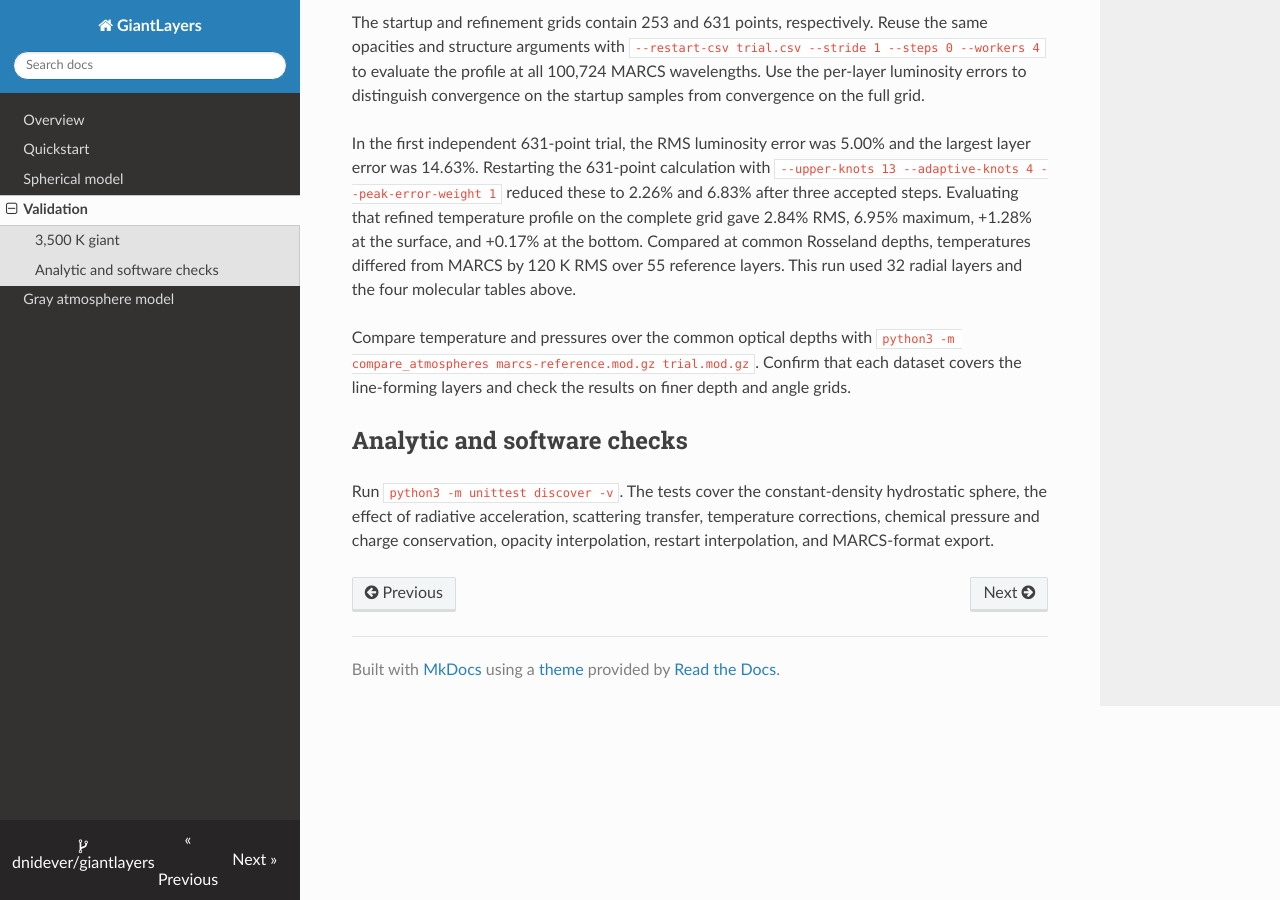
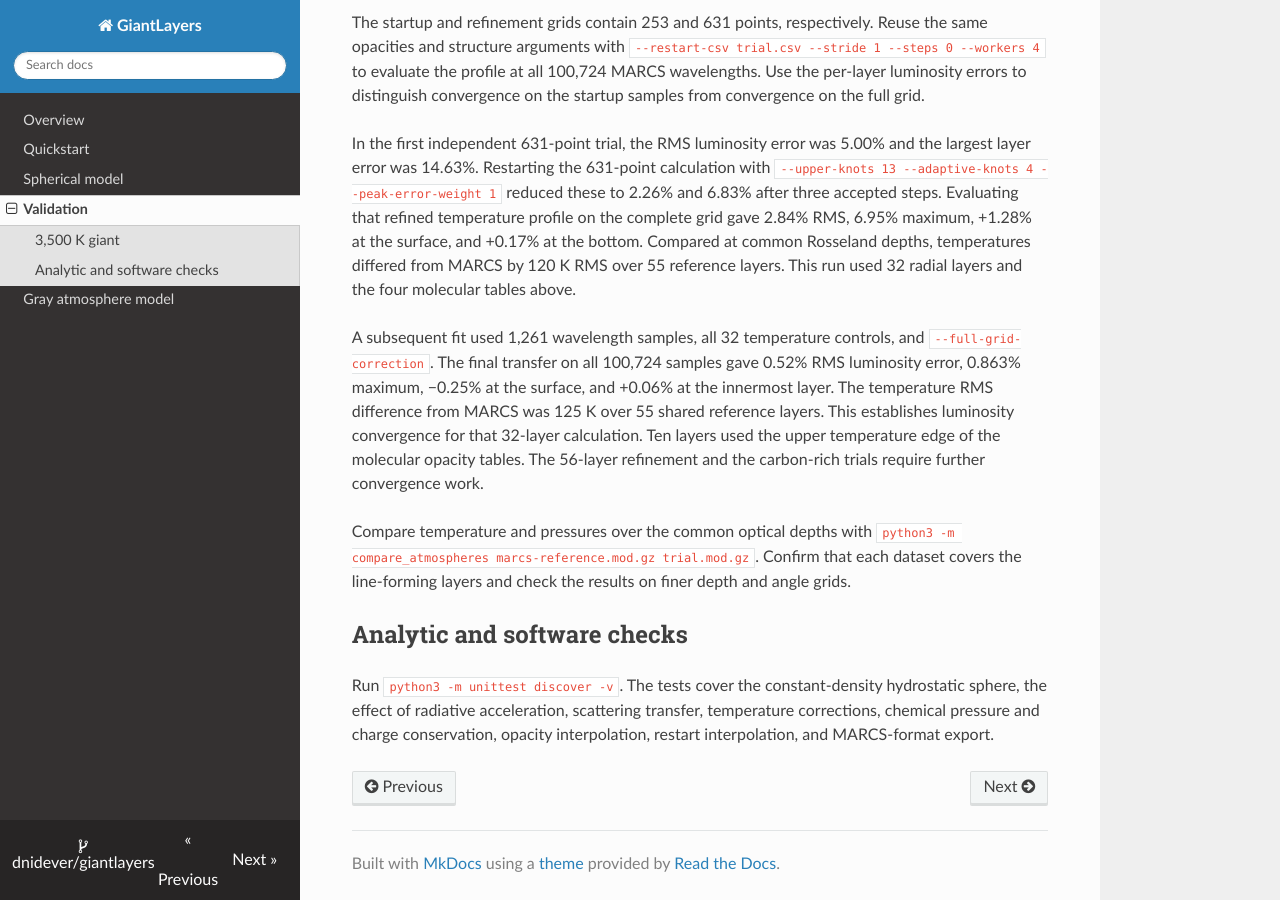
Before and after one commit to dnidever/giantlayers, an MkDocs documentation site: the page built from docs/validation.md, in a window 1280 px wide and 900 px high, scrolled down 575 px. Built offline with MkDocs 1.6.1, drawn with Linux system fonts in a browser that asks for light colours; nearby versions of some CDN libraries.

Commit message:
Record the converged full-grid 3500 K benchmark

```diff
--- a/docs/validation.md
+++ b/docs/validation.md
@@ -21,6 +21,8 @@ The startup and refinement grids contain 253 and 631 points, respectively. Reuse
 
 In the first independent 631-point trial, the RMS luminosity error was 5.00% and the largest layer error was 14.63%. Restarting the 631-point calculation with `--upper-knots 13 --adaptive-knots 4 --peak-error-weight 1` reduced these to 2.26% and 6.83% after three accepted steps. Evaluating that refined temperature profile on the complete grid gave 2.84% RMS, 6.95% maximum, +1.28% at the surface, and +0.17% at the bottom. Compared at common Rosseland depths, temperatures differed from MARCS by 120 K RMS over 55 reference layers. This run used 32 radial layers and the four molecular tables above.
 
+A subsequent fit used 1,261 wavelength samples, all 32 temperature controls, and `--full-grid-correction`. The final transfer on all 100,724 samples gave 0.52% RMS luminosity error, 0.863% maximum, −0.25% at the surface, and +0.06% at the innermost layer. The temperature RMS difference from MARCS was 125 K over 55 shared reference layers. This establishes luminosity convergence for that 32-layer calculation. Ten layers used the upper temperature edge of the molecular opacity tables. The 56-layer refinement and the carbon-rich trials require further convergence work.
+
 Compare temperature and pressures over the common optical depths with `python3 -m compare_atmospheres marcs-reference.mod.gz trial.mod.gz`. Confirm that each dataset covers the line-forming layers and check the results on finer depth and angle grids.
 
 ## Analytic and software checks
```
